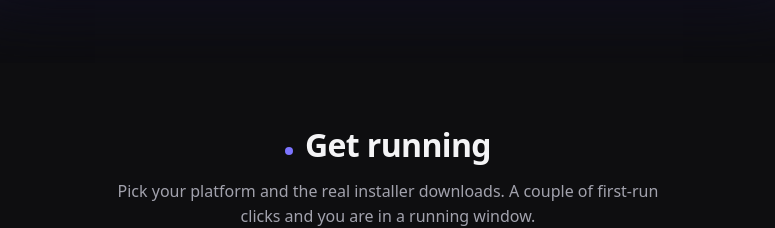
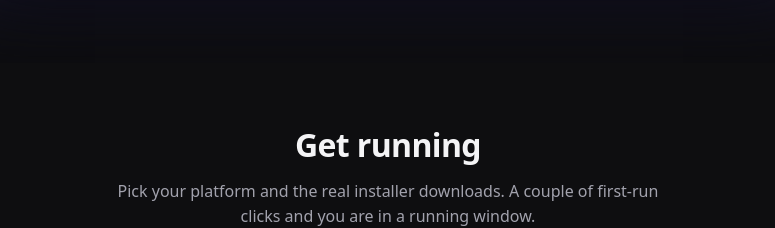
Before and after one commit to acidtib/hoy.chat, a Next.js app in the folder apps/site/: page / in a window 1280 px wide. Shown: the part 1000-1228 px from the top of the page, without its empty margins (252-1027 px from the left). Built offline with nearby package versions, Linux system fonts and the light colour scheme; no server answers.

Commit message:
HOY-224: drop the brand dot marker next to section headings

```diff
--- a/apps/site/app/globals.css
+++ b/apps/site/app/globals.css
@@ -289,16 +289,7 @@ section {
 .section-head {
   display: flex;
   align-items: baseline;
-  gap: 12px;
   margin: 0 0 8px;
-}
-.section-head .dot {
-  width: 8px;
-  height: 8px;
-  border-radius: 999px;
-  background: var(--brand);
-  flex: none;
-  transform: translateY(-2px);
 }
 .heading {
   font-size: clamp(24px, 5vw, 32px);
--- a/apps/site/app/page.tsx
+++ b/apps/site/app/page.tsx
@@ -56,7 +56,6 @@ export default async function Home() {
         <section id="install">
           <div className="wrap">
             <div className="section-head">
-              <span className="dot" aria-hidden="true" />
               <h2 className="heading">Get running</h2>
             </div>
             <p className="lead">
@@ -72,7 +71,6 @@ export default async function Home() {
           <div className="wrap-wide">
             <div className="beats-head">
               <div className="section-head">
-                <span className="dot" aria-hidden="true" />
                 <h2 className="heading">See it work</h2>
               </div>
               <p className="lead">
```
